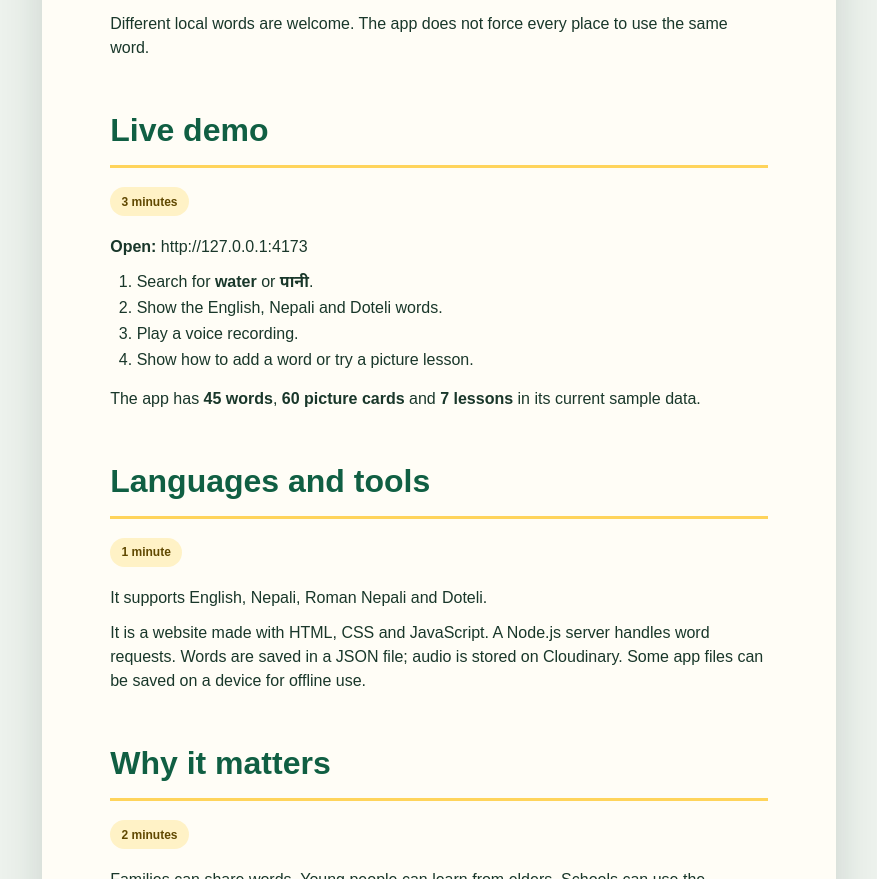
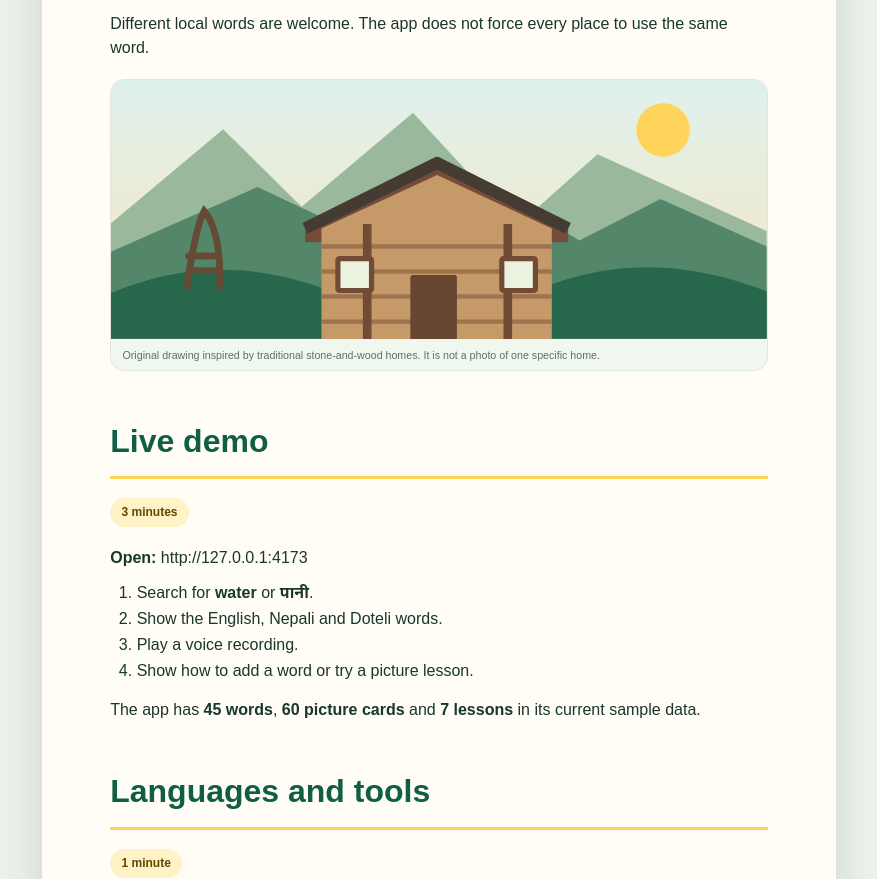
Before and after one commit to PJs-World/Prativa-Joshi-sabda-ghar, a website: page Sabda-Ghar-Project-Document.html in a window 1280 px wide. Shown: the part 2309-3188 px from the top of the page, without its empty margins (201-1078 px from the left). Drawn offline with Linux system fonts and the light colour scheme.

Commit message:
feat: add new house-art styling for improved visual presentation in project document

```diff
--- a/Sabda-Ghar-Project-Document.html
+++ b/Sabda-Ghar-Project-Document.html
@@ -23,6 +23,7 @@
     .picture span{font-size:25pt;line-height:1}.picture figcaption{font-size:9pt;font-weight:700;color:var(--green)}
     .photo{margin:5mm 0 7mm;overflow:hidden;border:1px solid var(--border);border-radius:14px;background:#eff7ee}
     .photo img{display:block;width:100%;max-height:82mm;object-fit:cover}
+    .house-art{display:block;width:100%;max-height:75mm;background:linear-gradient(#dff1ed,#f8e6bf)}
     .photo figcaption{padding:2mm 3mm;color:var(--muted);font-size:8pt}
     .photo a,.sources a{color:var(--green);font-weight:700}
     .timing{display:inline-block;margin-bottom:3mm;padding:1.5mm 3mm;border-radius:999px;background:#fff2c6;color:#604800;font-size:9pt;font-weight:700}
@@ -81,6 +82,26 @@
       <li>Learn with picture cards and short lessons.</li>
     </ul>
     <p>Different local words are welcome. The app does not force every place to use the same word.</p>
+    <figure class="photo">
+      <svg class="house-art" viewBox="0 0 760 300" role="img" aria-label="Illustration of a traditional stone-and-wood home among the hills">
+        <circle cx="640" cy="58" r="31" fill="#ffd45b"/>
+        <path d="M0 166 130 57l91 90L350 38l121 131 93-83 196 89v125H0Z" fill="#9ab99c"/>
+        <path d="m0 199 170-75 114 54 130-69 129 77 94-48 123 55v107H0Z" fill="#548769"/>
+        <path d="M0 247q123-52 250-4t250-2 260 4v55H0Z" fill="#27674c"/>
+        <g transform="translate(225 96)">
+          <path d="M0 72 153 0l152 72v20H0Z" fill="#754c3a"/>
+          <path d="m19 76 134-62 133 62v139H19Z" fill="#c69a68"/>
+          <path d="M19 97h267M19 126h267M19 155h267M19 184h267" stroke="#9e744f" stroke-width="5"/>
+          <path d="M72 71v144M235 71v144" stroke="#714b36" stroke-width="10"/>
+          <rect x="122" y="130" width="54" height="85" rx="3" fill="#674632"/>
+          <rect x="38" y="111" width="39" height="37" rx="2" fill="#eaf3df" stroke="#714b36" stroke-width="6"/>
+          <rect x="228" y="111" width="39" height="37" rx="2" fill="#eaf3df" stroke="#714b36" stroke-width="6"/>
+          <path d="M0 76 153 0l152 76" fill="none" stroke="#443c33" stroke-width="14" stroke-linejoin="round"/>
+        </g>
+        <path d="M88 240q10-70 20-88 20 24 18 88M90 204h28M94 221h26" fill="none" stroke="#654b35" stroke-width="8" stroke-linecap="round"/>
+      </svg>
+      <figcaption>Original drawing inspired by traditional stone-and-wood homes. It is not a photo of one specific home.</figcaption>
+    </figure>
 
     <h2>Live demo</h2>
     <span class="timing">3 minutes</span>
```
